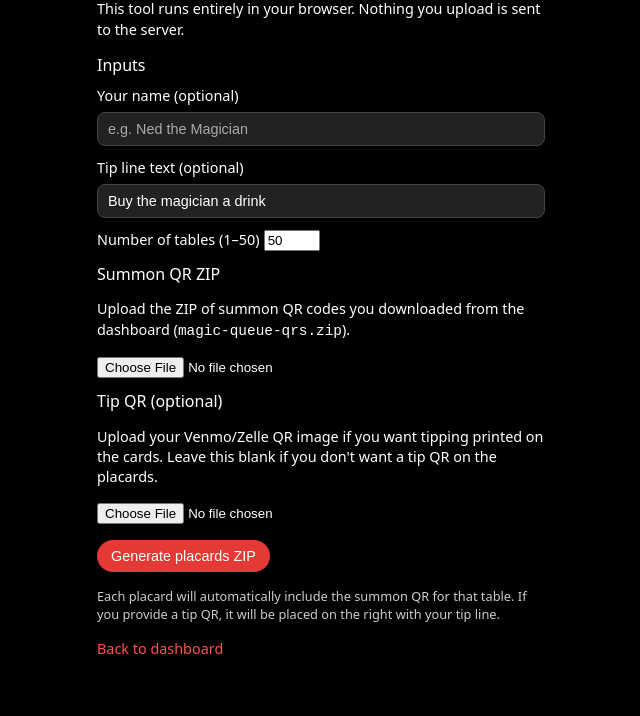
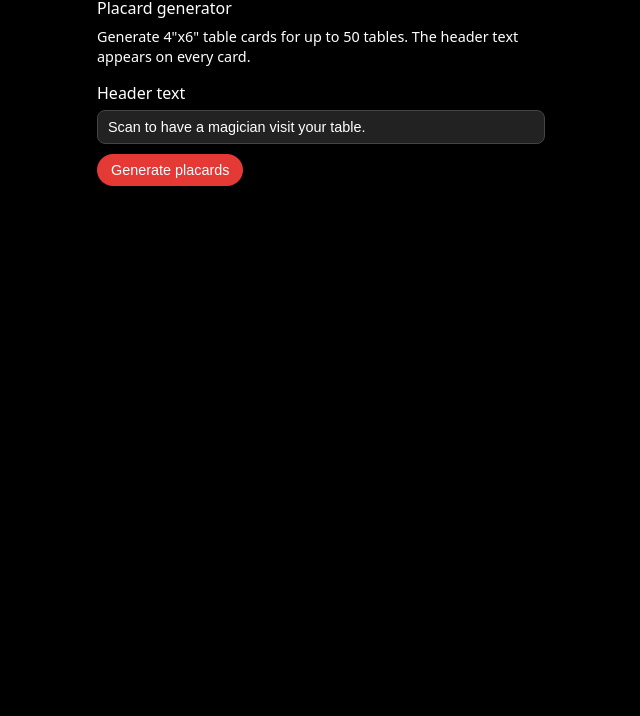
Before and after one commit to nedrecord/magic-queue, a website: page public/placards.html in a window 1280 px wide. Shown: the part 84-800 px from the top of the page, without its empty margins (319-959 px from the left). Drawn offline with nearby package versions, Linux system fonts and the light colour scheme.

Commit message:
Update placards.html

```diff
--- a/public/placards.html
+++ b/public/placards.html
@@ -1,61 +1,39 @@
 <!DOCTYPE html>
-<html>
+<html lang="en">
 <head>
   <meta charset="UTF-8">
-  <title>Placard Generator</title>
+  <title>Summon – Placards</title>
   <meta name="viewport" content="width=device-width, initial-scale=1">
   <link rel="stylesheet" href="/public/style.css">
+
+  <!-- Browser-side QR generator -->
+  <script src="https://cdn.jsdelivr.net/npm/qrcode@1.5.4/build/qrcode.min.js"></script>
 </head>
-<body>
+<body class="placard-page">
   <div class="container">
-    <h1>Placard Generator</h1>
-    <p style="font-size: 0.9rem; line-height: 1.4;">
-      This tool runs entirely in your browser. Nothing you upload is sent to the server.
+    <h1>SUMMON</h1>
+
+    <h2>Placard generator</h2>
+    <p class="tools-text">
+      Generate 4&quot;x6&quot; table cards for up to 50 tables. The header text appears on every card.
     </p>
 
-    <h2>Inputs</h2>
-
-    <label for="magician-name" style="font-size: 0.9rem;">Your name (optional)</label>
-    <input id="magician-name" type="text" placeholder="e.g. Ned the Magician">
-
-    <label for="tip-line" style="font-size: 0.9rem;">Tip line text (optional)</label>
-    <input id="tip-line" type="text" value="Buy the magician a drink">
-
-    <label for="table-count" style="font-size: 0.9rem;">Number of tables (1–50)</label>
-    <input id="table-count" type="number" min="1" max="50" value="50">
-
-    <h2>Summon QR ZIP</h2>
-    <p style="font-size: 0.9rem; line-height: 1.4;">
-      Upload the ZIP of summon QR codes you downloaded from the dashboard
-      (<code>magic-queue-qrs.zip</code>).
-    </p>
-    <input id="summon-zip-file" type="file" accept=".zip">
-
-    <h2>Tip QR (optional)</h2>
-    <p style="font-size: 0.9rem; line-height: 1.4;">
-      Upload your Venmo/Zelle QR image if you want tipping printed on the cards.
-      Leave this blank if you don't want a tip QR on the placards.
-    </p>
-    <input id="tip-qr-file" type="file" accept="image/*">
-
-    <div style="margin-top: 16px;">
-      <button id="generate-placards-btn">Generate placards ZIP</button>
-      <span id="status" style="margin-left: 8px; font-size: 0.9rem;"></span>
+    <div class="placard-controls">
+      <label for="placard-header">Header text</label>
+      <input
+        id="placard-header"
+        type="text"
+        value="Scan to have a magician visit your table."
+      >
+      <button id="generate-placards-btn">Generate placards</button>
+      <p id="placard-status" class="placard-status"></p>
     </div>
 
-    <p style="margin-top: 16px; font-size: 0.8rem; line-height: 1.4; opacity: 0.8;">
-      Each placard will automatically include the summon QR for that table. If you provide a tip QR,
-      it will be placed on the right with your tip line.
-    </p>
-
-    <p style="margin-top: 8px;">
-      <a href="/dashboard" style="font-size: 0.9rem;">Back to dashboard</a>
-    </p>
+    <div id="placard-grid" class="placard-grid">
+      <!-- Cards injected here -->
+    </div>
   </div>
 
-  <!-- Client-side ZIP + save libraries -->
-  <script src="https://cdn.jsdelivr.net/npm/jszip@3.10.1/dist/jszip.min.js"></script>
-  <script src="https://cdn.jsdelivr.net/npm/file-saver@2.0.5/dist/FileSaver.min.js"></script>
   <script src="/public/placards.js"></script>
 </body>
 </html>
```
